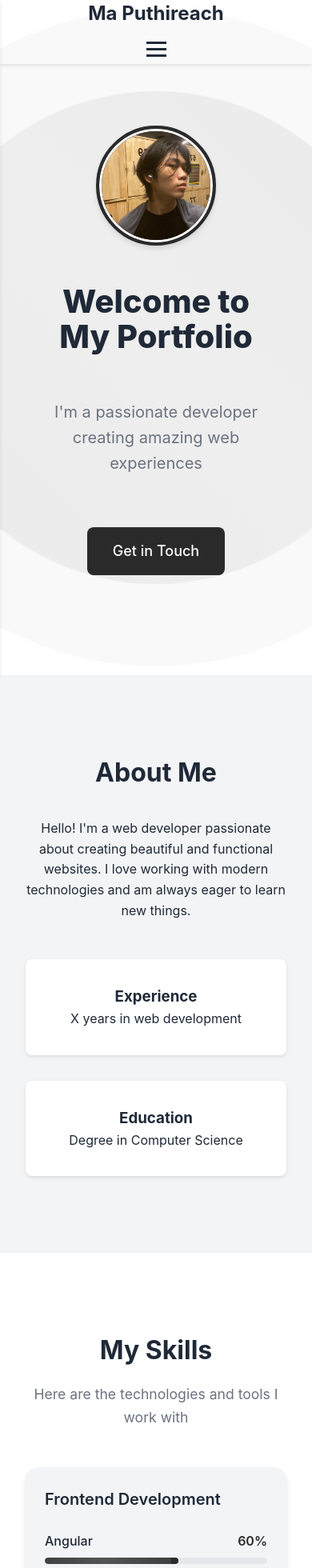
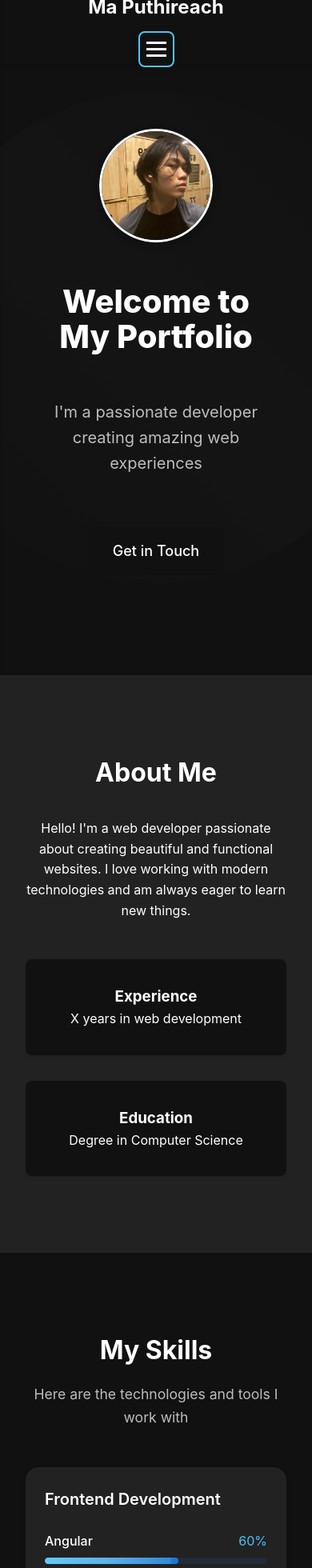
Before and after one commit to maputhireach/portfolio, a React (Vite) app: page / in a window 390 px wide. Shown: the top 1960 px of the page at 80% size. Built offline with nearby package versions, Linux system fonts and the light colour scheme.

Commit message:
cchange to dark

```diff
--- a/src/App.css
+++ b/src/App.css
@@ -7,12 +7,12 @@
 }
 
 :root {
-  --primary-color: #2b2a2a;
-  --secondary-color: #2b2a2a;
-  --text-color: #1f2937;
-  --light-text: #6b7280;
-  --background: #ffffff;
-  --section-bg: #f3f4f6;
+  --primary-color: #111;
+  --secondary-color: #222;
+  --text-color: #fff;
+  --light-text: #bdbdbd;
+  --background: #111;
+  --section-bg: #222;
 }
 
 html {
@@ -500,14 +500,13 @@ body {
 }
 
 .skill-percentage {
-  font-weight: 600;
-  color: var(--primary-color);
+  color: #4fc3f7;
 }
 
 .skill-bar {
   width: 100%;
   height: 8px;
-  background: #e5e7eb;
+  background: #222b3a;
   border-radius: 4px;
   overflow: hidden;
   position: relative;
@@ -515,7 +514,7 @@ body {
 
 .skill-progress {
   height: 100%;
-  background: linear-gradient(90deg, var(--primary-color), var(--secondary-color));
+  background: linear-gradient(90deg, #4fc3f7, #1976d2);
   border-radius: 4px;
   transition: width 1s ease-in-out;
   position: relative;
--- a/src/components/Navbar.css
+++ b/src/components/Navbar.css
@@ -1,5 +1,5 @@
 .navbar {
-  background: #fff;
+  background: #111 !important;
   height: 80px;
   display: flex;
   justify-content: center;
@@ -7,7 +7,7 @@
   position: sticky;
   top: 0;
   z-index: 999;
-  box-shadow: 0 2px 10px rgba(0, 0, 0, 0.1);
+  box-shadow: 0 2px 10px rgba(0, 0, 0, 0.4);
 }
 
 .navbar-container {
@@ -20,7 +20,7 @@
 }
 
 .navbar-logo {
-  color: #333;
+  color: #fff;
   font-size: 1.5rem;
   font-weight: bold;
   text-decoration: none;
@@ -42,7 +42,7 @@
 }
 
 .nav-link {
-  color: #333;
+  color: #e0e0e0;
   display: flex;
   align-items: center;
   text-decoration: none;
@@ -53,32 +53,36 @@
 }
 
 .nav-link:hover {
-  color: #007bff;
+  color: #bdbdbd;
 }
 
 /* CV Button specific styles */
 .cv-button {
-  background-color: #f8f9fa;
-  color: #333 !important;
+  background-color: #222;
+  color: #fff !important;
   padding: 0.3rem 0.8rem !important;
   border-radius: 4px;
   margin-left: 0.5rem;
-  border: 1px solid #dee2e6;
+  border: 1px solid #333;
   font-size: 0.9rem;
   transition: all 0.3s ease;
 }
 
 .cv-button:hover {
-  background-color: #e9ecef;
-  color: #333 !important;
+  background-color: #333;
+  color: #bdbdbd !important;
   transform: translateY(-1px);
-  border-color: #ced4da;
+  border-color: #444;
 }
 
 /* Hamburger menu styles */
 .hamburger {
-  display: none;
-  cursor: pointer;
+  background: #111;
+  border-radius: 8px;
+  padding: 6px 8px;
+  box-shadow: 0 2px 8px rgba(0,0,0,0.2);
+  border: 2px solid #4fc3f7;
+  z-index: 2000;
 }
 
 .bar {
@@ -87,13 +91,17 @@
   height: 3px;
   margin: 5px auto;
   transition: all 0.3s ease;
-  background-color: #333;
+  background-color: #4fc3f7;
 }
 
 /* Mobile responsive styles */
 @media screen and (max-width: 768px) {
+  .navbar {
+    background: #111 !important;
+  }
   .hamburger {
-    display: block;
+    position: relative;
+    z-index: 2000;
   }
 
   .hamburger.active .bar:nth-child(2) {
@@ -114,11 +122,11 @@
     top: 80px;
     gap: 0;
     flex-direction: column;
-    background-color: white;
+    background-color: #111;
     width: 100%;
     text-align: center;
     transition: 0.3s;
-    box-shadow: 0 2px 10px rgba(0, 0, 0, 0.1);
+    box-shadow: 0 2px 10px rgba(0, 0, 0, 0.7);
   }
 
   .nav-item {
@@ -130,6 +138,19 @@
   }
 
   .cv-button {
-    margin: 1rem 0;
+    display: block;
+    width: 80%;
+    margin: 1rem auto !important;
+    text-align: center;
+    font-size: 1.1rem;
+  }
+  .nav-menu {
+    color: #111;
+  }
+  .nav-link, .cv-button {
+    color: #111 !important;
+  }
+  .cv-button {
+    color: #fff !important;
   }
 }
```
